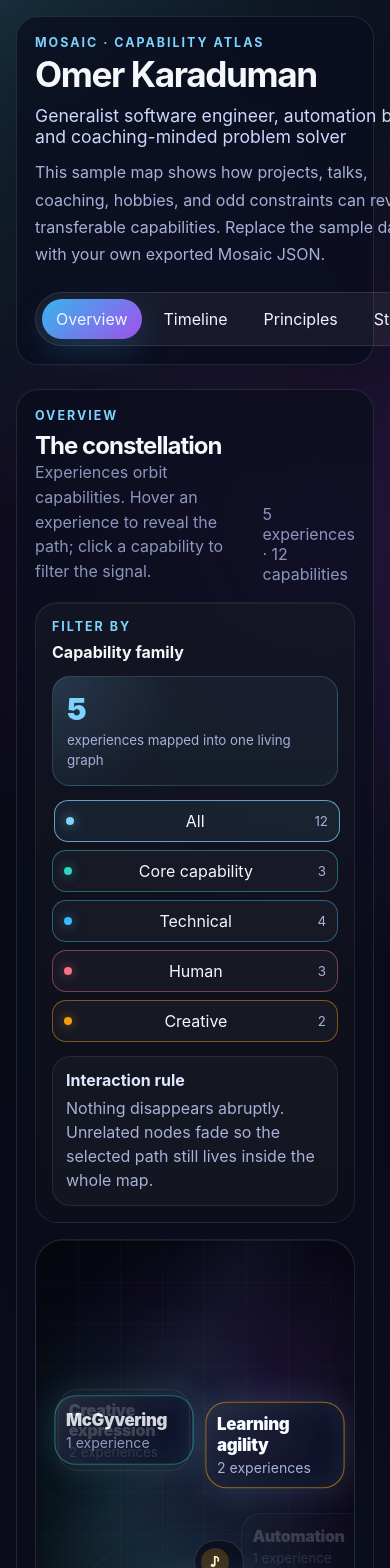
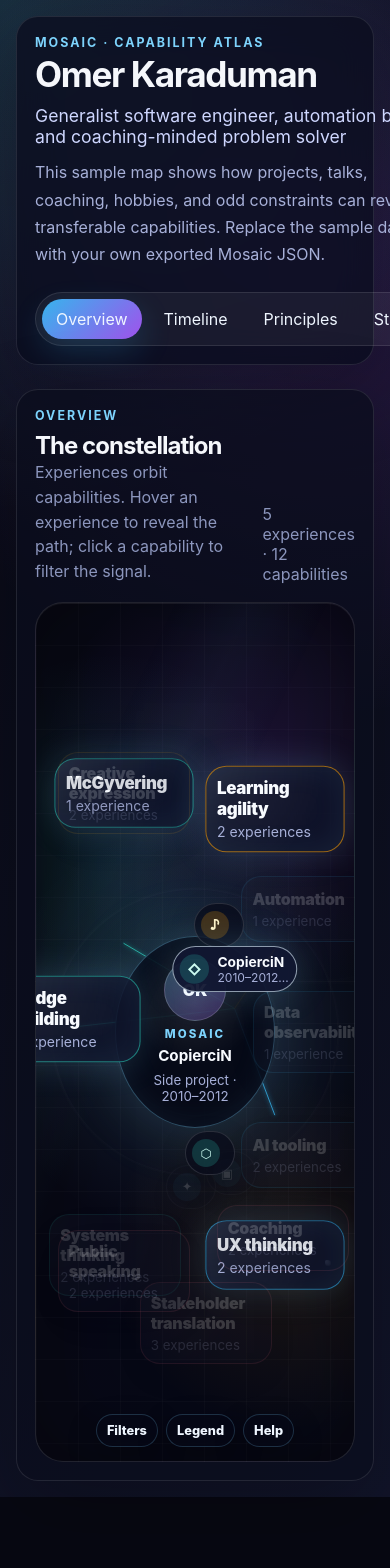
Before and after one commit to gomercin/mosaic, a React (Vite) app: page / in a window 390 px wide. Shown: the top 1568 px of the page. After the commit the page ends 1497 px from the top, so only its background shows below. Built offline with nearby package versions, Linux system fonts and the light colour scheme.

Commit message:
feat: float constellation helper panels
Move Overview filters, legend, and foundation notes into collapsed floating helpers inside the constellation stage. Helpers use accessible expanded state and overlay the canvas without resizing it. Verified with npm test and npm run build.

```diff
--- a/src/components/CapabilityMap.tsx
+++ b/src/components/CapabilityMap.tsx
@@ -29,6 +29,14 @@
   dominantCategory?: string;
   collisionAnchor: Point;
   glyph: string;
+};
+
+type HelperPanel = 'filters' | 'legend' | 'help';
+
+const HELPER_LABELS: Record<HelperPanel, string> = {
+  filters: 'Filters',
+  legend: 'Legend',
+  help: 'Help'
 };
 
 const CATEGORY_ARCS: Record<string, [number, number]> = {
@@ -270,6 +278,7 @@
 }: CapabilityMapProps) {
   const [selectedCategory, setSelectedCategory] = useState<string | null>(null);
   const [hoveredExperienceId, setHoveredExperienceId] = useState<string | null>(null);
+  const [openHelper, setOpenHelper] = useState<HelperPanel | null>(null);
   const capabilityMap = getCapabilityMap(data.capabilities);
   const categories = useMemo(
     () => Array.from(new Set(data.capabilities.map((capability) => capability.category))),
@@ -353,6 +362,10 @@
     );
   }
 
+  function toggleHelper(helper: HelperPanel) {
+    setOpenHelper((currentHelper) => currentHelper === helper ? null : helper);
+  }
+
   return (
     <section className="map-card" aria-label="Capability constellation">
       <div className="map-card__header constellation-heading">
@@ -367,7 +380,44 @@
       </div>
 
       <div className="constellation-foundation">
-        <aside className="constellation-rail" aria-label="Constellation filters">
+        <div className="constellation-stage" aria-label="Interactive capability constellation">
+          <div className="constellation-atmosphere" aria-hidden="true" />
+          {backgroundSignals.map((signal, index) => (
+            <span
+              key={index}
+              className="constellation-spark"
+              style={{
+                left: `${signal.x}%`,
+                top: `${signal.y}%`,
+                width: `${signal.size}px`,
+                height: `${signal.size}px`,
+                opacity: signal.opacity
+              }}
+              aria-hidden="true"
+            />
+          ))}
+
+          <div className="constellation-helper-bar" aria-label="Constellation helpers">
+            {(Object.keys(HELPER_LABELS) as HelperPanel[]).map((helper) => (
+              <button
+                key={helper}
+                className={`constellation-helper-button ${openHelper === helper ? 'is-active' : ''}`}
+                type="button"
+                aria-expanded={openHelper === helper}
+                aria-controls={`constellation-helper-${helper}`}
+                onClick={() => toggleHelper(helper)}
+              >
+                {HELPER_LABELS[helper]}
+              </button>
+            ))}
+          </div>
+
+          {openHelper === 'filters' && (
+            <aside
+              id="constellation-helper-filters"
+              className="constellation-floating-panel constellation-floating-panel--filters constellation-rail"
+              aria-label="Constellation filters"
+            >
               <div>
                 <p className="eyebrow">Filter by</p>
                 <h3>Capability family</h3>
@@ -406,29 +456,50 @@
                   );
                 })}
               </div>
+            </aside>
+          )}
 
+          {openHelper === 'legend' && (
+            <aside
+              id="constellation-helper-legend"
+              className="constellation-floating-panel constellation-floating-panel--legend constellation-legend"
+              aria-label="Constellation legend"
+            >
+              <p className="eyebrow">Legend</p>
+              <h3>Signal colors</h3>
+              <div className="constellation-legend__items">
+                {categories.map((category) => (
+                  <span key={category} data-category={category}>
+                    {category}
+                  </span>
+                ))}
+              </div>
+
+              <h3>Experience types</h3>
+              <div className="constellation-legend__types">
+                {experienceTypes.map((type) => (
+                  <span key={type}>{type}</span>
+                ))}
+              </div>
+            </aside>
+          )}
+
+          {openHelper === 'help' && (
+            <aside
+              id="constellation-helper-help"
+              className="constellation-floating-panel constellation-floating-panel--help"
+              aria-label="Constellation foundation"
+            >
               <div className="constellation-hint">
                 <strong>Interaction rule</strong>
                 <p>Nothing disappears abruptly. Unrelated nodes fade so the selected path still lives inside the whole map.</p>
               </div>
+              <div className="constellation-hint constellation-hint--right">
+                <strong>Foundation note</strong>
+                <p>This view intentionally uses deterministic layout math for now. Codex can later replace the positioning engine without changing the data model.</p>
+              </div>
             </aside>
-
-        <div className="constellation-stage" aria-label="Interactive capability constellation">
-          <div className="constellation-atmosphere" aria-hidden="true" />
-          {backgroundSignals.map((signal, index) => (
-            <span
-              key={index}
-              className="constellation-spark"
-              style={{
-                left: `${signal.x}%`,
-                top: `${signal.y}%`,
-                width: `${signal.size}px`,
-                height: `${signal.size}px`,
-                opacity: signal.opacity
-              }}
-              aria-hidden="true"
-            />
-          ))}
+          )}
 
           <svg className="constellation-network" viewBox="0 0 100 100" aria-hidden="true">
             <defs>
@@ -562,30 +633,6 @@
             </aside>
           )}
         </div>
-
-        <aside className="constellation-legend" aria-label="Constellation legend">
-          <p className="eyebrow">Legend</p>
-          <h3>Signal colors</h3>
-          <div className="constellation-legend__items">
-            {categories.map((category) => (
-              <span key={category} data-category={category}>
-                {category}
-              </span>
-            ))}
-          </div>
-
-          <h3>Experience types</h3>
-          <div className="constellation-legend__types">
-            {experienceTypes.map((type) => (
-              <span key={type}>{type}</span>
-            ))}
-          </div>
-
-          <div className="constellation-hint constellation-hint--right">
-            <strong>Foundation note</strong>
-            <p>This view intentionally uses deterministic layout math for now. Codex can later replace the positioning engine without changing the data model.</p>
-          </div>
-        </aside>
       </div>
     </section>
   );
--- a/src/constellation.css
+++ b/src/constellation.css
@@ -10,10 +10,7 @@
 }
 
 .constellation-foundation {
-  display: grid;
-  grid-template-columns: 210px minmax(560px, 1fr) 210px;
-  gap: 16px;
-  align-items: stretch;
+  display: block;
 }
 
 .constellation-rail,
@@ -21,13 +18,6 @@
   display: grid;
   align-content: start;
   gap: 14px;
-  padding: 16px;
-  border: 1px solid var(--color-border-soft);
-  border-radius: 22px;
-  background:
-    linear-gradient(180deg, rgba(255, 255, 255, 0.045), rgba(255, 255, 255, 0.018)),
-    rgba(7, 8, 18, 0.52);
-  box-shadow: inset 0 1px 0 rgba(255, 255, 255, 0.05);
 }
 
 .constellation-rail h3,
@@ -134,6 +124,72 @@
 
 .constellation-hint--right {
   margin-top: 6px;
+}
+
+.constellation-helper-bar {
+  position: absolute;
+  top: 16px;
+  left: 16px;
+  z-index: 15;
+  display: flex;
+  flex-wrap: wrap;
+  gap: 8px;
+}
+
+.constellation-helper-button {
+  padding: 9px 12px;
+  border: 1px solid rgba(125, 211, 252, 0.2);
+  border-radius: 999px;
+  background: rgba(7, 10, 24, 0.68);
+  color: #eff6ff;
+  font-size: 0.86rem;
+  font-weight: 800;
+  box-shadow: 0 12px 30px rgba(0, 0, 0, 0.26);
+  backdrop-filter: blur(16px);
+  transition: border-color 180ms ease, background 180ms ease, transform 180ms ease;
+}
+
+.constellation-helper-button:hover,
+.constellation-helper-button.is-active {
+  border-color: rgba(125, 211, 252, 0.68);
+  background: rgba(125, 211, 252, 0.13);
+  transform: translateY(-1px);
+}
+
+.constellation-floating-panel {
+  position: absolute;
+  top: 64px;
+  z-index: 14;
+  display: grid;
+  width: min(320px, calc(100% - 32px));
+  max-height: calc(100% - 88px);
+  gap: 14px;
+  overflow: auto;
+  padding: 16px;
+  border: 1px solid rgba(125, 211, 252, 0.22);
+  border-radius: 22px;
+  background:
+    radial-gradient(circle at top left, rgba(125, 211, 252, 0.11), transparent 12rem),
+    linear-gradient(180deg, rgba(255, 255, 255, 0.055), rgba(255, 255, 255, 0.02)),
+    rgba(7, 9, 22, 0.88);
+  box-shadow:
+    0 22px 70px rgba(0, 0, 0, 0.34),
+    inset 0 1px 0 rgba(255, 255, 255, 0.05);
+  backdrop-filter: blur(20px);
+}
+
+.constellation-floating-panel--filters {
+  left: 16px;
+}
+
+.constellation-floating-panel--legend {
+  right: 16px;
+}
+
+.constellation-floating-panel--help {
+  left: 50%;
+  width: min(380px, calc(100% - 32px));
+  transform: translateX(-50%);
 }
 
 .constellation-stage {
@@ -431,7 +487,7 @@
 
 .constellation-preview-card {
   position: absolute;
-  z-index: 9;
+  z-index: 10;
   display: grid;
   width: min(260px, 34%);
   gap: 8px;
@@ -569,24 +625,47 @@
 }
 
 @media (max-width: 1180px) {
-  .constellation-foundation {
-    grid-template-columns: 1fr;
+  .constellation-stage {
+    min-height: 720px;
   }
 
-  .constellation-rail,
-  .constellation-legend {
-    grid-template-columns: repeat(auto-fit, minmax(180px, 1fr));
-    align-items: start;
-  }
-
-  .constellation-stage {
-    min-height: 720px;
+  .constellation-floating-panel--help {
+    right: 16px;
+    left: auto;
+    transform: none;
   }
 }
 
 @media (max-width: 760px) {
   .constellation-stage {
     min-height: 860px;
+  }
+
+  .constellation-helper-bar {
+    top: auto;
+    bottom: 14px;
+    left: 50%;
+    justify-content: center;
+    width: calc(100% - 28px);
+    transform: translateX(-50%);
+  }
+
+  .constellation-helper-button {
+    padding: 8px 10px;
+    font-size: 0.8rem;
+  }
+
+  .constellation-floating-panel,
+  .constellation-floating-panel--filters,
+  .constellation-floating-panel--legend,
+  .constellation-floating-panel--help {
+    top: 14px;
+    right: auto;
+    bottom: 68px;
+    left: 14px;
+    width: calc(100% - 28px);
+    max-height: none;
+    transform: none;
   }
 
   .constellation-capability {
```
Lines whose indentation alone changed are shown as unchanged.
